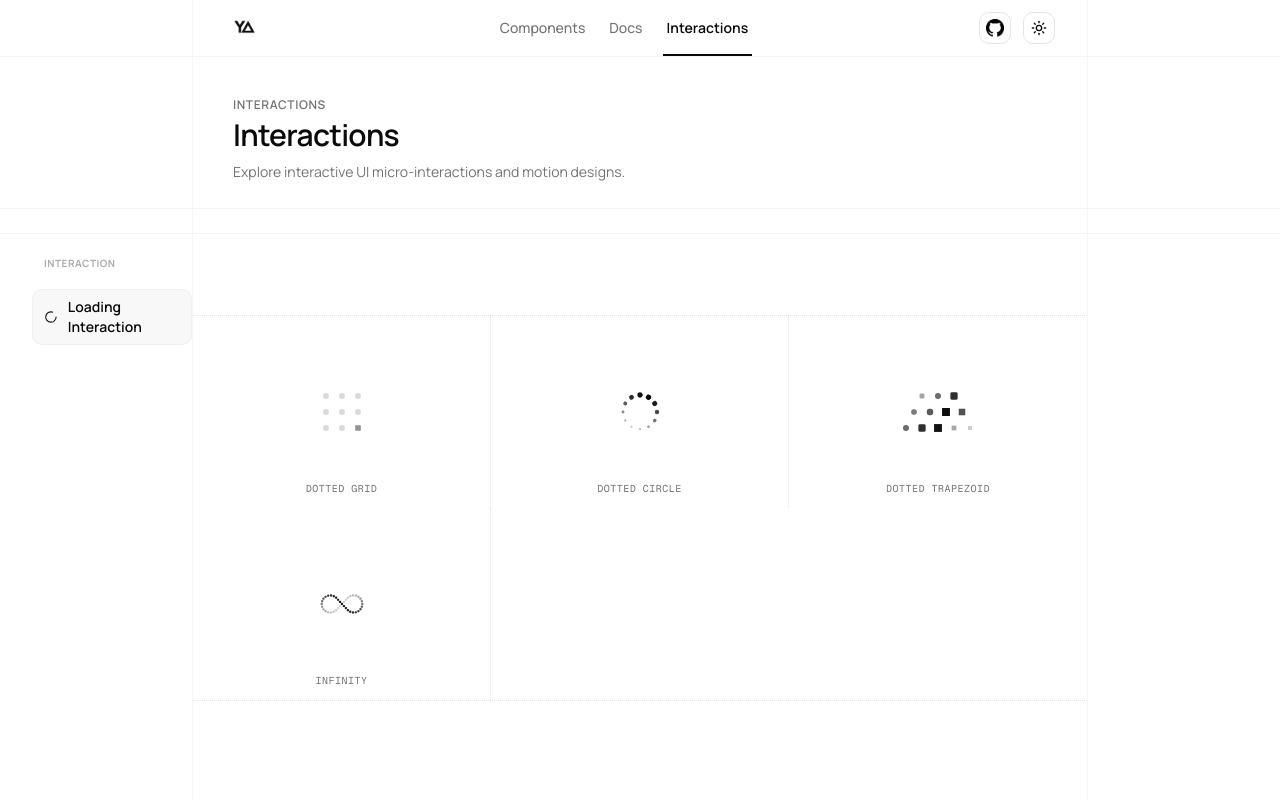
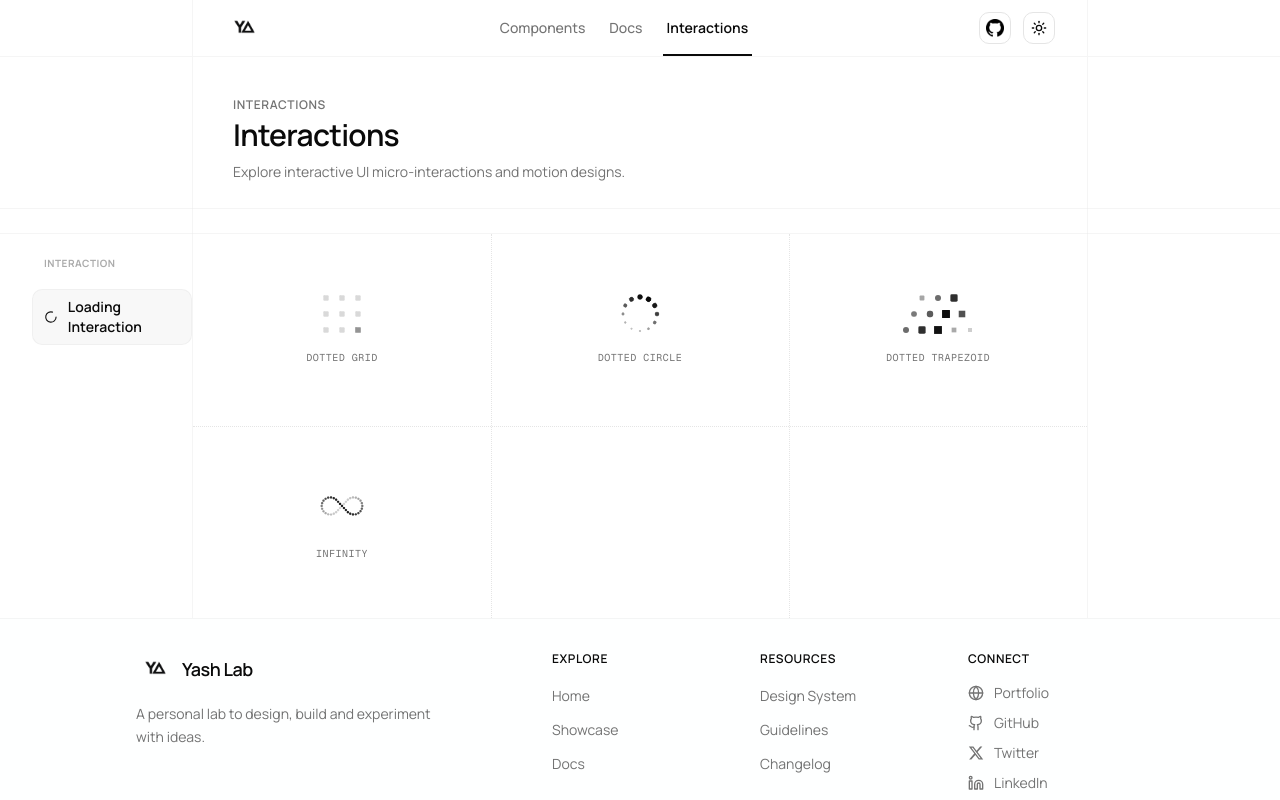
Before and after one commit to yashanand167/personal-lab, a Next.js app: page /interactions in a window 1280 px wide. Built offline with nearby package versions, Linux system fonts and the light colour scheme.

Commit message:
refactor: update interactions page layout to use absolute positioning for grid dividers and remove bottom padding

```diff
--- a/app/interactions/page.tsx
+++ b/app/interactions/page.tsx
@@ -38,7 +38,7 @@ export default function InteractionPage() {
         </aside>
 
         {/* Centered Layout Wrapper with continuous vertical lines */}
-      <div className="flex-1 max-w-4xl w-auto md:w-full mx-4 md:mx-auto border-x border-border/40 bg-background flex flex-col relative pb-12">
+        <div className="flex-1 max-w-4xl w-auto md:w-full mx-4 md:mx-auto border-x border-border/40 bg-background flex flex-col relative pb-0">
 
           {/* Sticky Header block (Title + Double Lines) on desktop */}
           <div className="xl:sticky xl:top-0 bg-background z-20">
@@ -56,30 +56,37 @@ export default function InteractionPage() {
             </div>
 
             {/* Viewport-wide Double Divider Lines */}
-          <div className="py-4 sm:py-6 flex flex-col gap-4 sm:gap-6 relative">
+            <div className="pt-4 sm:pt-6 pb-0 flex flex-col gap-4 sm:gap-6 relative">
               <div className="w-screen relative left-1/2 -translate-x-1/2 border-t border-border/40" />
               <div className="w-screen relative left-1/2 -translate-x-1/2 border-t border-border/40" />
             </div>
           </div>
 
-        {/* Right Main Content */}
-        <main className="flex-1 py-10 bg-background flex flex-col justify-center min-h-[500px]">
-          <div className="grid grid-cols-1 md:grid-cols-3 border-y border-dotted border-border bg-card/5">
-            <div className="flex flex-col items-center justify-center p-12 border-b md:border-b-0 md:border-r border-dotted border-border h-48 relative">
+          <main className="flex-1 bg-background flex flex-col">
+            <div className="flex-1 grid grid-cols-2 md:grid-cols-3 border-dotted border-border bg-card/5 relative">
+            {/* Vertical Dividers for Desktop */}
+            <div className="hidden md:block absolute left-1/3 top-0 bottom-0 w-px border-r border-dotted border-border pointer-events-none" />
+            <div className="hidden md:block absolute left-2/3 top-0 bottom-0 w-px border-r border-dotted border-border pointer-events-none" />
+            {/* Vertical Divider for Mobile */}
+            <div className="block md:hidden absolute left-1/2 top-0 bottom-0 w-px border-r border-dotted border-border pointer-events-none" />
+            {/* Horizontal Divider for both Mobile and Desktop */}
+            <div className="absolute left-0 right-0 top-1/2 w-full border-t border-dotted border-border pointer-events-none" />
+
+            <div className="flex flex-col items-center justify-center gap-4 p-12 h-48 relative">
               <DottedLoading />
-              <span className="absolute bottom-3 text-[10px] uppercase tracking-wider text-muted-foreground font-mono">Dotted Grid</span>
+              <span className="text-[10px] uppercase tracking-wider text-muted-foreground font-mono">Dotted Grid</span>
             </div>
-            <div className="flex flex-col items-center justify-center p-12 border-b md:border-b-0 md:border-r border-dotted border-border h-48 relative">
+            <div className="flex flex-col items-center justify-center gap-4 p-12 h-48 relative">
               <DottedCircleLoading />
-              <span className="absolute bottom-3 text-[10px] uppercase tracking-wider text-muted-foreground font-mono">Dotted Circle</span>
+              <span className="text-[10px] uppercase tracking-wider text-muted-foreground font-mono">Dotted Circle</span>
             </div>
-            <div className="flex flex-col items-center justify-center p-12 h-48 relative">
+            <div className="flex flex-col items-center justify-center gap-4 p-12 h-48 relative">
               <DottedTrapezoid />
-              <span className="absolute bottom-3 text-[10px] uppercase tracking-wider text-muted-foreground font-mono">Dotted Trapezoid</span>
+              <span className="text-[10px] uppercase tracking-wider text-muted-foreground font-mono">Dotted Trapezoid</span>
             </div>
-            <div className="flex flex-col items-center justify-center p-12 border-b md:border-b-0 md:border-r border-dotted border-border h-48 relative">
+            <div className="flex flex-col items-center justify-center gap-4 p-12 h-48 relative">
               <Inifinity />
-              <span className="absolute bottom-3 text-[10px] uppercase tracking-wider text-muted-foreground font-mono">Infinity</span>
+              <span className="text-[10px] uppercase tracking-wider text-muted-foreground font-mono">Infinity</span>
             </div>
             </div>
           </main>
```
Lines whose indentation alone changed are shown as unchanged.
